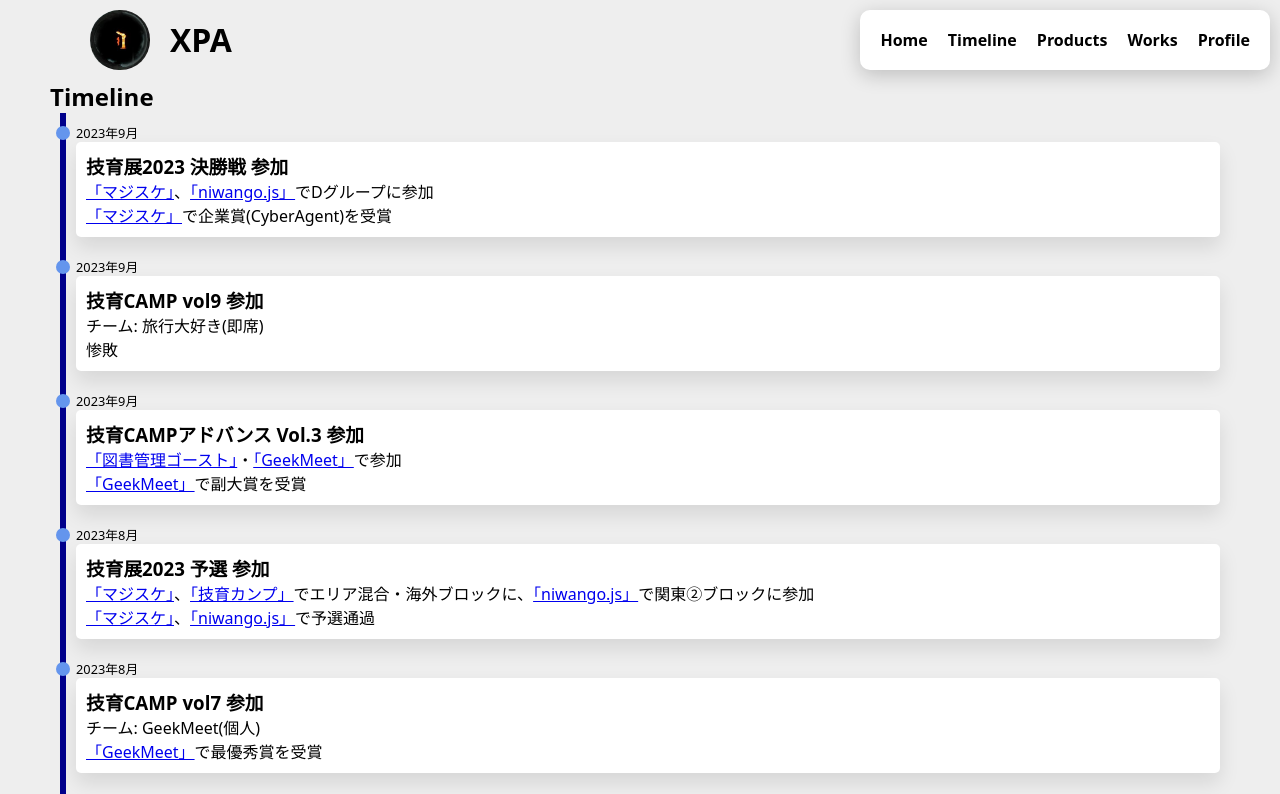
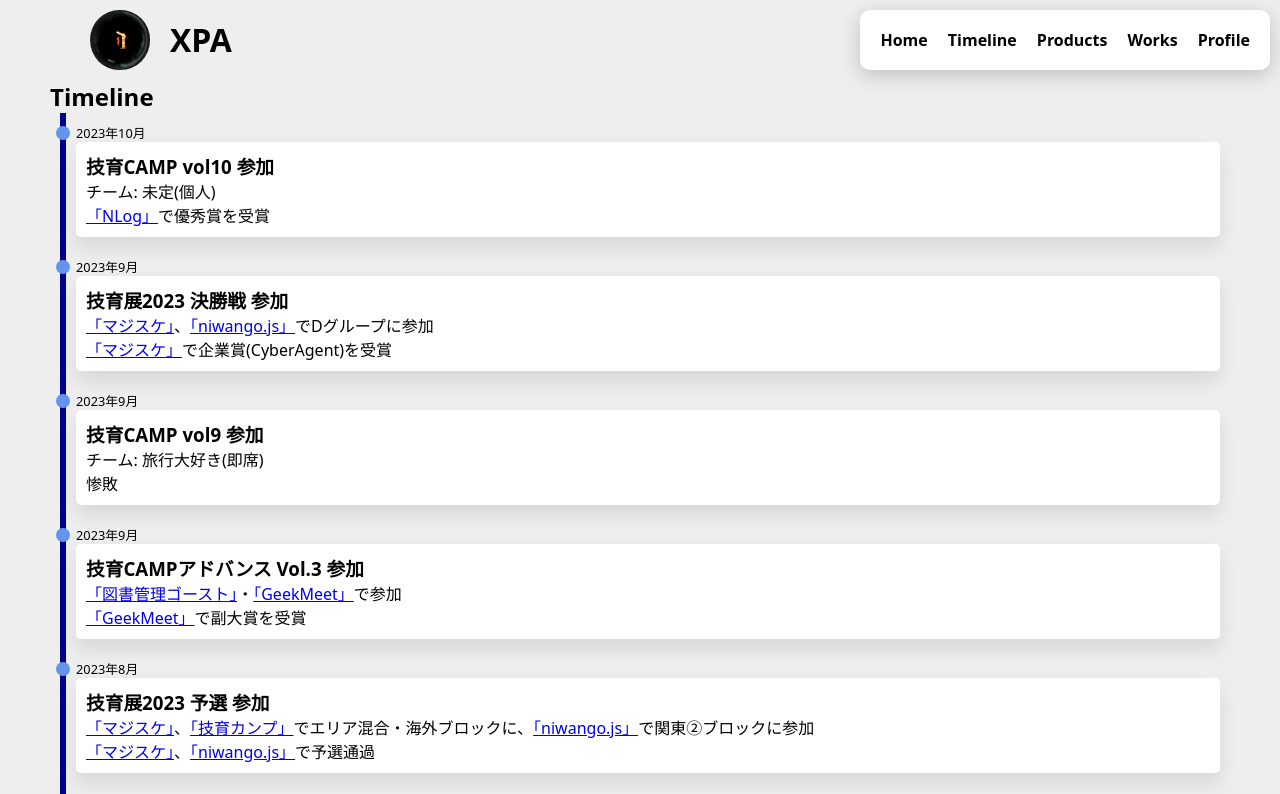
Before and after one commit to xpadev-net/portfolio, a Next.js app: page / in a window 1280 px wide. Shown: the top 794 px of the page. Built offline with nearby package versions, Linux system fonts and the light colour scheme.

Commit message:
add: geekcamp2023-vol10

```diff
--- a/src/components/products/index.tsx
+++ b/src/components/products/index.tsx
@@ -192,6 +192,20 @@ const Products = ({ id }: props) => {
           <p>技育CAMP2023 vol7で制作したプロダクト</p>
           <p>mesh方式のWebRTCで通話できるアプリ</p>
         </Card>
+        <Card
+          title={"NLog"}
+          id={"p_nlog"}
+          thumbnail={
+            "https://opengraph.githubassets.com/8ed86b234820711c62316d4c8773f8e50ce2ee080336077348db1943bb8f66a2/xpadev-net/nlog"
+          }
+        >
+          <GitHub url={"https://github.com/xpadev-net/nlog"} />
+          <GitHub url={"https://github.com/xpadev-net/nlog-cli"} />
+          <p>技育CAMP2023 vol10で制作したプロダクト</p>
+          <p>
+            ログ収集のためのCLIとWebUIでよくわからない技術スタックを詰め込みました
+          </p>
+        </Card>
       </div>
     </section>
   );
--- a/src/components/timeline/index.tsx
+++ b/src/components/timeline/index.tsx
@@ -10,6 +10,13 @@ const Timeline = ({ id }: props) => {
     <section>
       <Anchor id={id} />
       <h2>Timeline</h2>
+      <TimelineItem date={"2023年10月"}>
+        <h3>技育CAMP vol10 参加</h3>
+        <p>チーム: 未定(個人)</p>
+        <p>
+          <a href={"#p_nlog"}>「NLog」</a>で優秀賞を受賞
+        </p>
+      </TimelineItem>
       <TimelineItem date={"2023年9月"}>
         <h3>技育展2023 決勝戦 参加</h3>
         <p>
```
